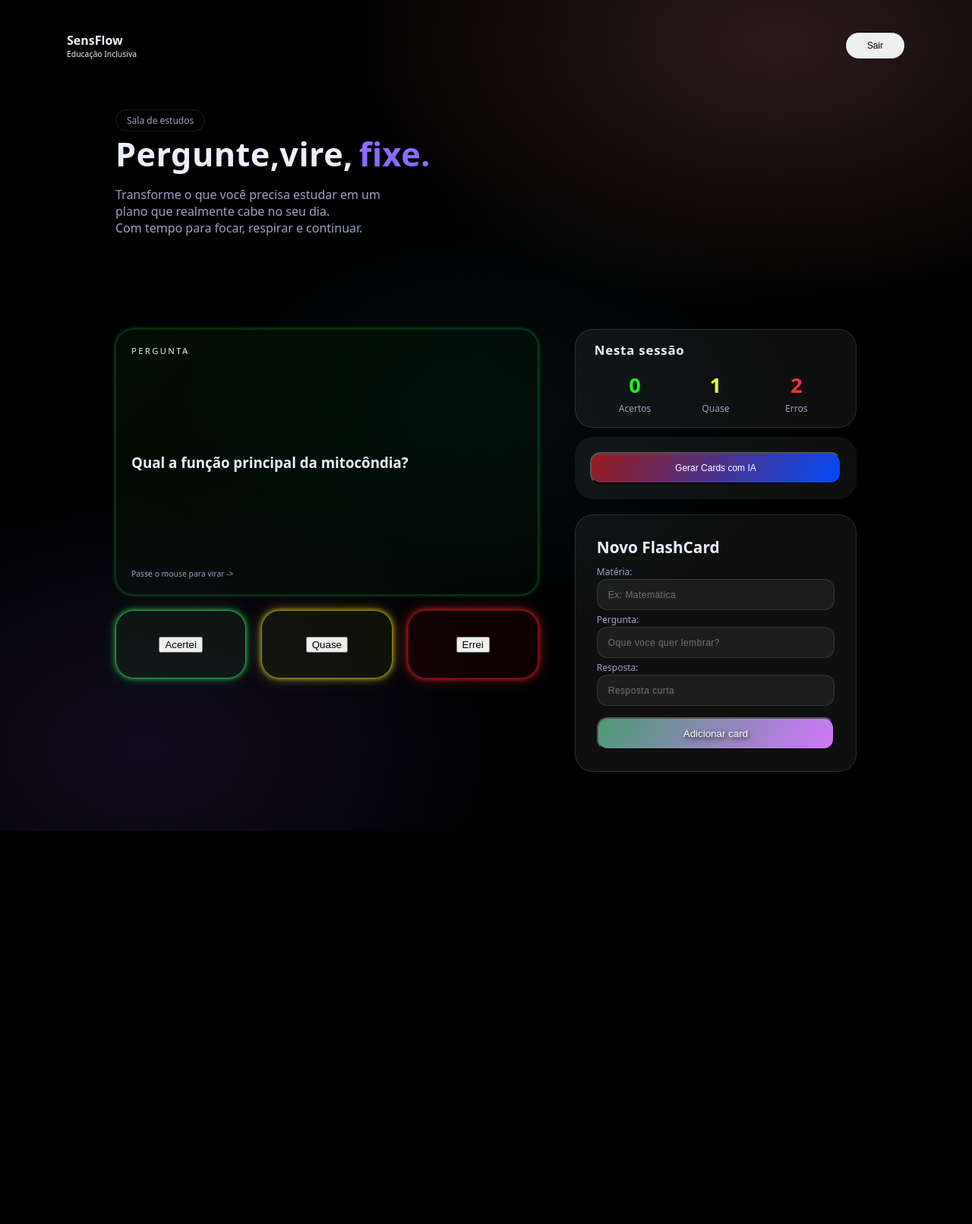
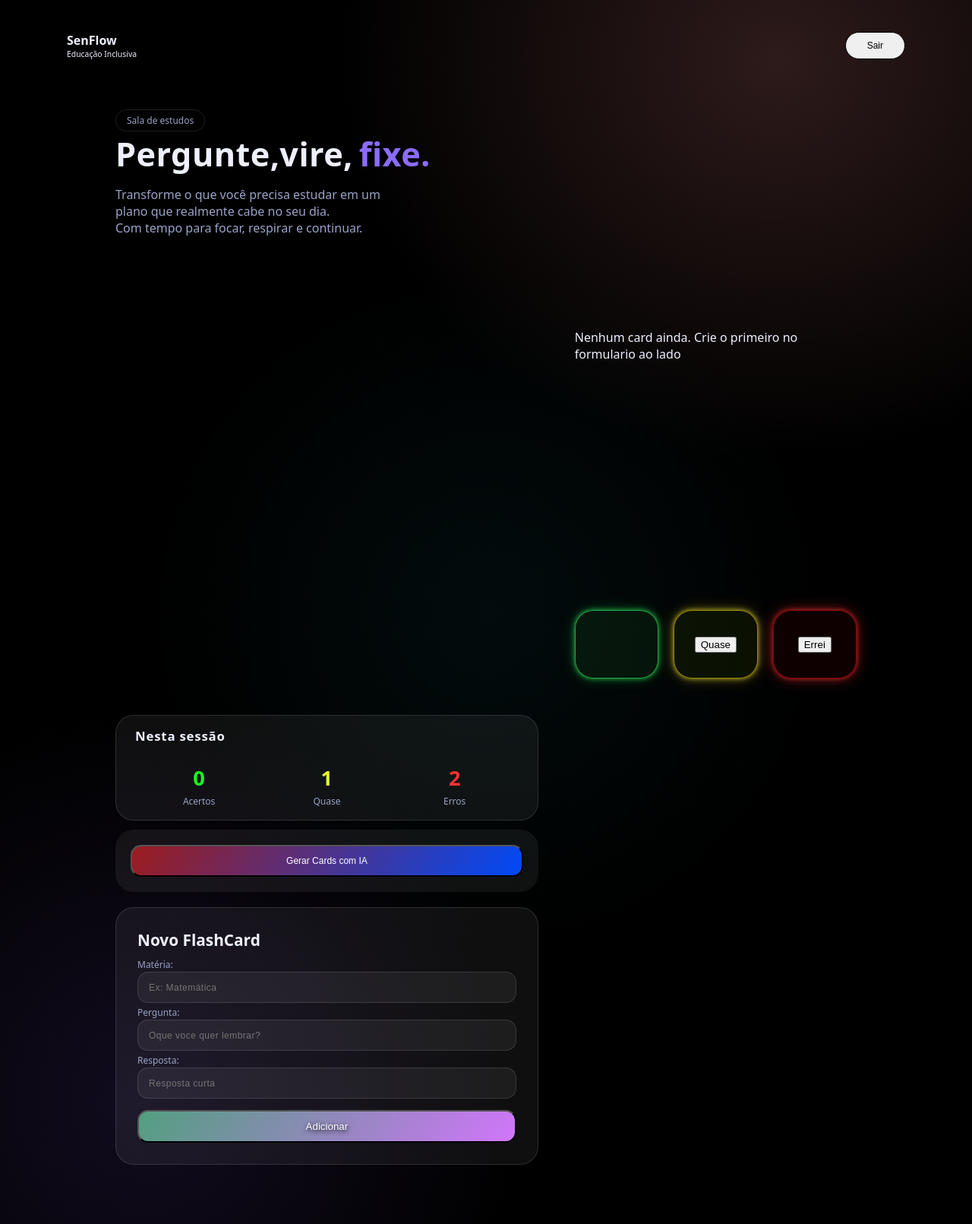
Before and after one commit to th4ylor/Inclusive-Education, a Flask app: template templates/home/flashCards.html in a window 1280 px wide. Shown: the whole page at 76% size. Before the commit the page ends 1094 px from the top, so only its background shows below. Run offline with Flask 3, Linux system fonts and the light colour scheme; the template is opened without the code that fills it, so the values that code supplies are empty.

Commit message:
Refatorando codigo JS para Python

```diff
--- a/app.py
+++ b/app.py
@@ -1,6 +1,7 @@
 from flask import Flask, render_template, request
 from auth import fazer_login, fazerCadastro
 from db import createTable
+from card import cardAtual, criarCard, proxCard
 
 app = Flask(__name__)
 
@@ -31,12 +32,27 @@ def registerAuth():
     print("Entrou na funcao para fazer cadastro")
     return fazerCadastro()
 
-@app.route("/flashPage", methods=["GET"])
-def flashPage():
-    print("Entrar na flashPage OK")
-    return render_template("home/flashCards.html")
-
 
 @app.route("/Painel", methods=["GET"])
 def Painel():
     return render_template("home/inicial.html")
+
+
+#Rotas card
+@app.route("/flashcards", methods=["GET"])
+def flashcards():
+    return render_template("home/flashCards.html")
+
+@app.route("/api/flashcards/atual", methods=["GET"])
+def apiCardAtual():
+    return cardAtual()
+
+@app.route("/api/flashcards", methods=["POST"])
+def apiCriarCard():
+    return criarCard()
+
+@app.route("/api/flashcards/proximo", methods=["POST"])
+def apiProxCard():
+    return proxCard()
+
+app.run(debug=True)
--- a/card.py
+++ b/card.py
@@ -1,31 +1,37 @@
-from flask import Flask, request
+from flask import jsonify, request
 
-formCard = request.form["formCard"]
 baralho = []
 posicao = 0
 
-def guardarCard():
-    baralho.append({
-        "materia": request.form["materia"].upper,
-        "pergunta": request.form["pergunta"],
-        "resposta": request.form["resposta"]
-    })
-    u = len(baralho) - 1
-    return baralho[u]
+
+def cardAtual():
+    if not baralho:
+        return jsonify({"card":None})
+    return jsonify({"card": baralho[posicao]})
 
 
-def gerarCard(posicao):
-    c = baralho[posicao]
-    return f"""
-        <div class="face Frente">
-            <small>PERGUNTA . {baralho[c]["materia"]}</small>
-                <h3 id="perguntaC">{baralho[c]["pergunta"]}</h3>
-            <span class="dica">Passe o mouse para virar -></span>
-        </div>
+def criarCard():
+    global posicao
+    dados = request.get_json(silent=True) or {}
 
-        <div class="face Verso">
-            <small>RESPOSTA . {baralho[c]["materia"]}</small>
-                <h3 id="respostaC"> {baralho[c]["resposta"]}</h3>
-            <span class="dica"><-Passe o mouse para voltar</span>
-        </div>`
-    """
+    materia = (dados.get("materia") or "").strip().upper() or "GERAL"
+    pergunta = (dados.get("pergunta") or "").strip()
+    resposta = (dados.get("resposta") or "").strip()
+
+    if not pergunta or not resposta:
+        return jsonify({"erro": "Preencha todos os campos."}),400
+
+    card = {"materia": materia, "pergunta": pergunta, "resposta": resposta}
+    baralho.append(card)
+    posicao = len(baralho) - 1
+    return jsonify({"card": card}),201
+
+
+def proxCard():
+    global posicao
+
+    if not baralho:
+        return jsonify({"card": None})
+
+    posicao = (posicao + 1) % len(baralho)
+    return jsonify({"card": baralho[posicao]})
--- a/static/js/flashCards.js
+++ b/static/js/flashCards.js
@@ -1,50 +1,101 @@
-var formCard = document.getElementById("formCard")
-let baralho = []
-let posicao = 0
+const formCard = document.getElementById("formCard")
+const areaCard = document.getElementById("flashcard")
+const botaoAcerto = document.getElementById("acertei")
+const mensagem = document.getElementById("mensagem")
 
 
-formCard.addEventListener('submit', (e) => {
+function mostrarmensagem(texto, tipo){
+    mensagem.textContent = texto
+    mensagem.className = tipo
+}
+
+
+function criarFace(classe, idText, rotulo, materia, text, dica){
+    const face = document.createElement("small")
+    face.className = "face" + classe
+
+    const small = document.createElement("small")
+    small.textContent = rotulo + " . " + materia
+
+    const h3 = document.createElement("h3")
+    h3.id = idText
+    h3.textContent = text
+
+    const span = document.createElement("span")
+    span.className = "dica"
+    span.textContent = dica
+
+    face.append(small, h3, span)
+    return face
+}
+
+
+function renderCard(card){
+    areaCard.replaceChildren()
+
+    if (!card){
+        const aviso = document.createElement("p")
+        aviso.textContent = "Nenhum card ainda. Crie o primeiro no formulario ao lado"
+        areaCard.appendChild(aviso)
+        botaoAcerto.hidden = true
+        return
+    }
+
+    const flip = document.createElement("div")
+    flip.className = "flipInner"
+    flip.append(
+        criarFace("Frente", "perguntaC", "PERGUNTA", card.materia, card.pergunta, "Passe o mouse para virar ->"),
+        criarFace("Verso", "respostaC", "RESPOSTA", card.materia, card.resposta, "<- Passe o mouse para voltar ")
+    )
+    areaCard.appendChild(flip)
+    botaoAcerto.hidden = false
+}
+
+
+async function loadCardAtual(){
+    const resposta = await fetch("/api/flashcards/atual")
+    const dados = await resposta.json()
+    renderCard(dados.card)
+}
+
+
+formCard.addEventListener("submit", async (e) => {
     e.preventDefault()
 
-    baralho.push({
-        materia: document.getElementById("materia").value.toUpperCase() || 'GERAL',
+    let newCard = {
+        materia: document.getElementById("materia").value,
         pergunta: document.getElementById("pergunta").value,
-        resposta: document.getElementById("resposta").value,
-    });console.log(baralho)
+        resposta: document.getElementById("resposta").value
+    }
 
-    formCard.reset()
-    posicao = baralho.length - 1
-    renderList(posicao)
-} )
+    try{
+        const resposta = await fetch("/api/flashcards", {
+            method: "POST",
+            headers: {"Content-Type": "application/json" },
+            body: JSON.stringify(newCard)
+        })
+        let dados = await resposta.json()
 
+        if (!resposta.ok){
+            mostrarmensagem(dados.erro, "erro")
+            return
+        }
+        mostrarmensagem("", "")
+        formCard.reset()
+        renderCard(dados.card)
+    }catch (erro) {
+        mostrarmensagem("Erro ao conectar com  Python", "erro")
+    }
+})
 
-function renderList(posicao){
-    let cards = document.getElementById("flashcard")
-    cards.innerHTML= ""
-    let c = baralho[posicao]
+botaoAcerto.addEventListener("click", async () => {
+    try{
+        const resposta = await fetch("/api/flashcards/proximo", {method: "POST"})
+        const dados = await resposta.json()
+        renderCard(dados.card)
+    }catch (erro){
+        mostrarmensagem("Erro ao conectar com o server.", "erro")
+    }
+})
 
-    let card = document.createElement("div")
-    card.className = "flipInner"
-
-    card.innerHTML = `
-        <div class="face Frente">
-            <small>PERGUNTA . ${c.materia}</small>
-                <h3 id="perguntaC">${c.pergunta}</h3>
-            <span class="dica">Passe o mouse para virar -></span>
-        </div>
-
-        <div class="face Verso">
-            <small>RESPOSTA . ${c.materia}</small>
-                <h3 id="respostaC"> ${c.resposta}</h3>
-            <span class="dica"><-Passe o mouse para voltar</span>
-        </div>`
-    cards.appendChild(card)
-}
-
-let acerto = document.getElementById("acerto")
-
-acerto.addEventListener("click", () => {
-    if (baralho.length === 0)return
-    posicao = (posicao + 1) % baralho.length
-    renderList(posicao)
-} )
+loadCardAtual()
--- a/templates/home/flashCards.html
+++ b/templates/home/flashCards.html
@@ -5,11 +5,12 @@
     <meta name="viewport" content="width=device-width, initial-scale=1.0">
     <title>Document</title>
     <link rel="stylesheet" href="../../static/css/flashCards.css">
+     <script src="../../static/js/flashCards.js" defer></script>
 </head>
 <body>
     <header class="topbar">
         <a href="#" class="logo">
-            <span><strong>SensFlow</strong><small>Educação Inclusiva</small></span>
+            <span><strong>SenFlow</strong><small>Educação Inclusiva</small></span>
         </a>
         <button  class="btnEntrar"> Sair </button>
     </header>
@@ -26,20 +27,10 @@
 
         <main class="hero">
 
+            <p id="mensagem"></p>
+
             <section >
                 <article class="flip" id="flashcard" tabindex="0" >
-                    <div id="listCards" class="flipInner">
-                        <div class="face Frente">
-                            <small>PERGUNTA</small>
-                                <h3 id="perguntaC">Qual a função principal da mitocôndia?</h3>
-                            <span class="dica">Passe o mouse para virar -></span>
-                        </div>
-                        <div class="face Verso">
-                            <small>RESPOSTA</small>
-                            <h3 id="respostaC"> Produzir energia (ATP) através da respiração celular.</h3>
-                            <span class="dica"><-Passe o mouse para voltar</span>
-                        </div>
-                    </div>
                 </article>
 
                 <article class="cards">
@@ -80,15 +71,15 @@
                 </section>
 
                 <section class="newFlash">
-                    <form id="formCard" action="" method="post">
+                    <form id="formCard" >
                         <h1>Novo FlashCard</h1>
                         <label for="materia">Matéria:</label>
-                        <input type="text" name="materia" id="materia" placeholder="Ex: Matemática">
+                        <input type="text" id="materia" placeholder="Ex: Matemática">
                         <label for="pergunta">Pergunta:</label>
-                        <input type="text" name="pergunta" id="pergunta" required placeholder="Oque voce quer lembrar?">
+                        <input type="text" id="pergunta" placeholder="Oque voce quer lembrar?" required>
                         <label for="resposta">Resposta:</label>
-                        <input type="text" name="resposta" id="resposta" required placeholder="Resposta curta">
-                        <button type="submit">Adicionar card</button>
+                        <input type="text" id="resposta" placeholder="Resposta curta" required>
+                        <button type="submit">Adicionar</button>
                     </form>
                 </section>
 
@@ -96,6 +87,5 @@
 
         </main>
 
-        <script src="flashCards.js"></script>
 </body>
 </html>
--- a/templates/home/inicial.html
+++ b/templates/home/inicial.html
@@ -16,7 +16,7 @@
         <div class = "titulo">
 
             <h1>Seja bem-vindo ao  </h1>
-            <p> Sensflow </p>
+            <p> Senflow </p>
 
             <h2>Lorem ipsum dolor sit amet consectetur adipisicing elit. Voluptate, exercitationem itaque? Optio expedita nam ad aut, aliquam doloribus, tenetur quibusdam quidem neque molestiae voluptatum esse fuga velit tempora alias ullam!</h2>
         </div>
--- a/templates/index.html
+++ b/templates/index.html
@@ -13,7 +13,7 @@
     <header class="topbar">
         <a class="logo" href="#">
             <span class="logoIconInative"> </span>
-            <span> <strong>Sensus Flow</strong> <small>Educação Inclusiva</small> </span>
+            <span> <strong>SenFlow</strong> <small>Educação Inclusiva</small> </span>
         </a>
 
         <nav class="navbar">
@@ -267,7 +267,7 @@
 
     <!--Parte sobre da pagina-->
     <section class="sobre" id="sobre">
-        <h1 class="titsobre">Quem construiu o Sensus Flow?</h1>
+        <h1 class="titsobre">Quem construiu o SenFlow?</h1>
         <div class="lista">
             <div class="item active">
                 <div class="pss-img">
```
Also changed, not shown: Anotações.md (renamed from Só_lê_pae.md, +4 -2 lines), meu_banco.db (deleted).
